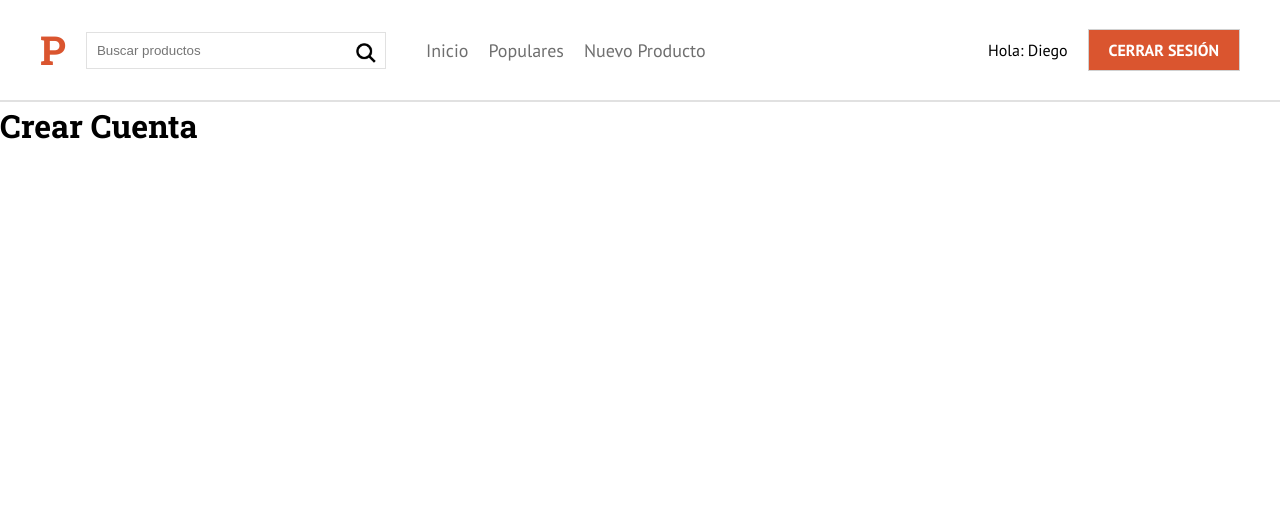
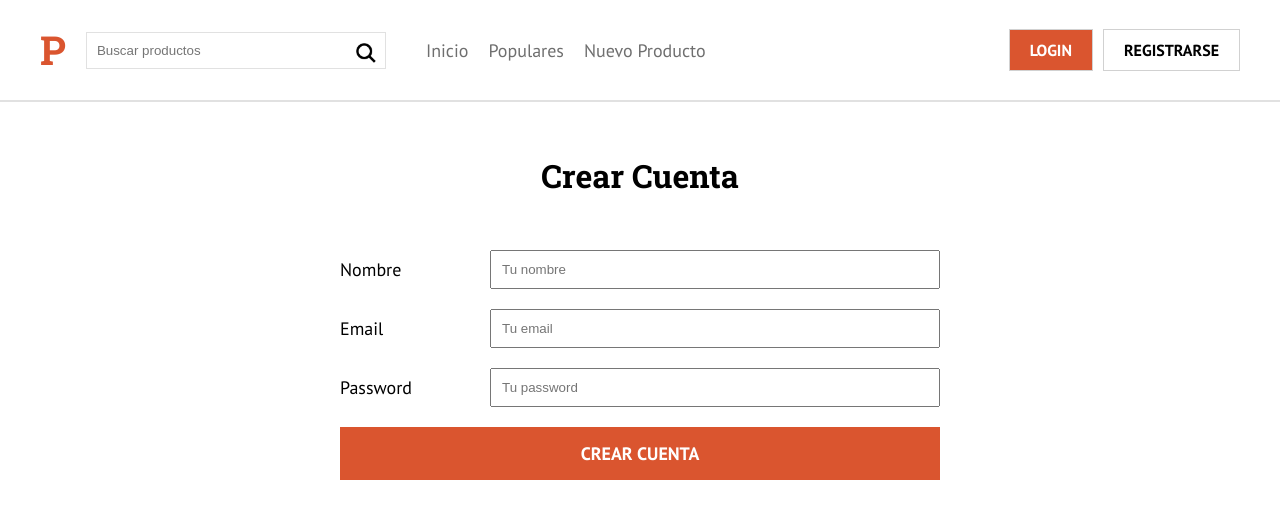
Before and after one commit to DiegoMoreno1110/NextJsApp, a Next.js app: page /crear-cuenta in a window 1280 px wide. Shown: the top 518 px of the page. Built offline with nearby package versions, Linux system fonts and the light colour scheme.

Commit message:
Crear cuenta view

```diff
--- a/components/layout/Header.js
+++ b/components/layout/Header.js
@@ -28,7 +28,7 @@
 
 const Header = () => {
 
-    const usuario = true;
+    const usuario = false;
 
     return (
         <header
@@ -76,12 +76,12 @@
                             </>
                         ): (
                             <>
-                                <Link href="/">
+                                <Link href="/login">
                                     <Boton
                                         bgColor="true"
                                     >Login</Boton>
                                 </Link>
-                                <Link href="/">
+                                <Link href="/crear-cuenta">
                                     <Boton>Registrarse</Boton>
                                 </Link>
                             </>
--- a/components/layout/Navegacion.js
+++ b/components/layout/Navegacion.js
@@ -22,8 +22,8 @@
     return (
         <Nav>
             <Link href="/">Inicio</Link>
-            <Link href="/">Populares</Link>
-            <Link href="/">Nuevo Producto</Link>
+            <Link href="/populares">Populares</Link>
+            <Link href="/nuevo-producto">Nuevo Producto</Link>
         </Nav>
     );
 }
--- /dev/null
+++ b/components/ui/Formulario.js
@@ -0,0 +1,43 @@
+import styled from '@emotion/styled';
+
+export const Formulario = styled.form`
+    max-width:  600px;
+    width: 95%;
+    margin: 5rem auto 0 auto;
+
+`;
+
+export const Campo = styled.div`
+    margin-bottom: 2rem;
+    display: flex;
+    align-items: center;
+
+    label{
+        flex: 0 0 150px;
+        font-size: 1.8rem;
+    }
+
+    input{
+        flex: 1;
+        padding: 1rem;
+    }
+`;
+
+export const InputSubmit = styled.input`
+    background-color: var(--naranja);
+    width: 100%;
+    padding: 1.5rem;
+    text-align: center;
+    color: #FFF;
+    font-size: 1.8rem;
+    text-transform: uppercase;
+    border: none;
+    font-family: 'PT Sans', sans-serif;
+    font-weight: 700;
+
+    &:hover{
+        cursor: pointer;
+    }
+
+
+`;
--- a/pages/crear-cuenta.js
+++ b/pages/crear-cuenta.js
@@ -1,16 +1,57 @@
 import React from 'react';
-import styled from '@emotion/styled';
+import {css} from '@emotion/react';
 import Layout from '../components/layout/Layout';
+import {Formulario, Campo, InputSubmit} from '../components/ui/Formulario';
 
-const CrearCuenta = () => {
-    return (
+const CrearCuenta = () => (
         <div>
-        <Layout>
-            <h1>Crear Cuenta</h1>
-        </Layout>
+            <Layout>
+                <>
+                    <h1
+                        css={
+                            css`
+                                text-align: center;
+                                margin-top: 5rem;
+                            `
+                        }
+                    >Crear Cuenta</h1>
+                    <Formulario>
+                        <Campo>
+                            <label htmlFor="nombre">Nombre</label>
+                            <input
+                                type="text"
+                                id="nombre"
+                                placeholder="Tu nombre"
+                                name="nombre"
+                            />
+                        </Campo>
+                        <Campo>
+                            <label htmlFor="email">Email</label>
+                            <input
+                                type="email"
+                                id="email"
+                                placeholder="Tu email"
+                                name="email"
+                            />
+                        </Campo>
+                        <Campo>
+                            <label htmlFor="password">Password</label>
+                            <input
+                                type="password"
+                                id="password"
+                                placeholder="Tu password"
+                                name="password"
+                            />
+                        </Campo>
+                        <InputSubmit
+                            type="submit"
+                            value="Crear cuenta"
+                        />
 
+                    </Formulario>
+                </>
+            </Layout>
         </div>
-    );
-}
+)
 
 export default CrearCuenta;
```
Also changed, not shown: pages/buscar.js (added, +16 -0 lines).
